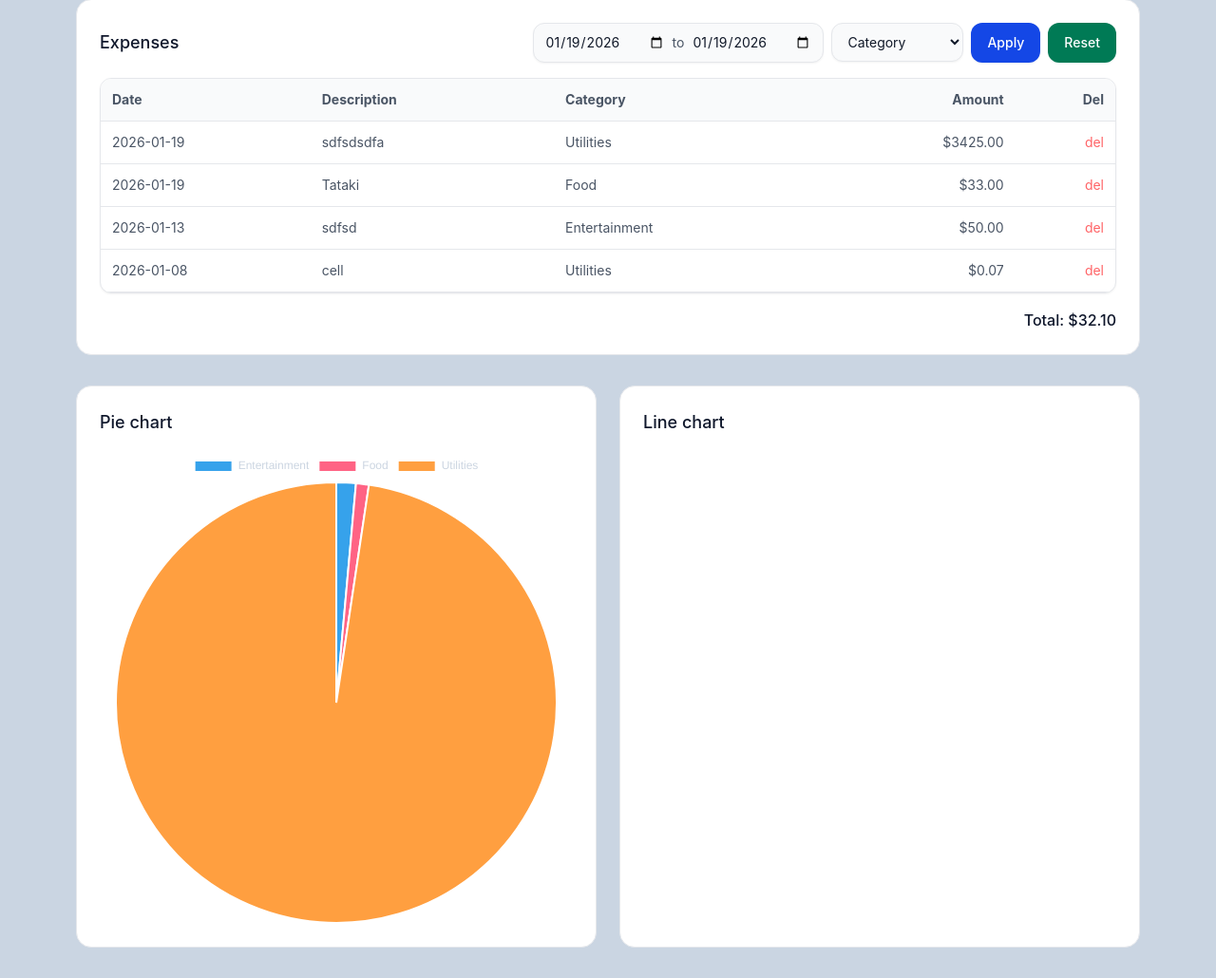
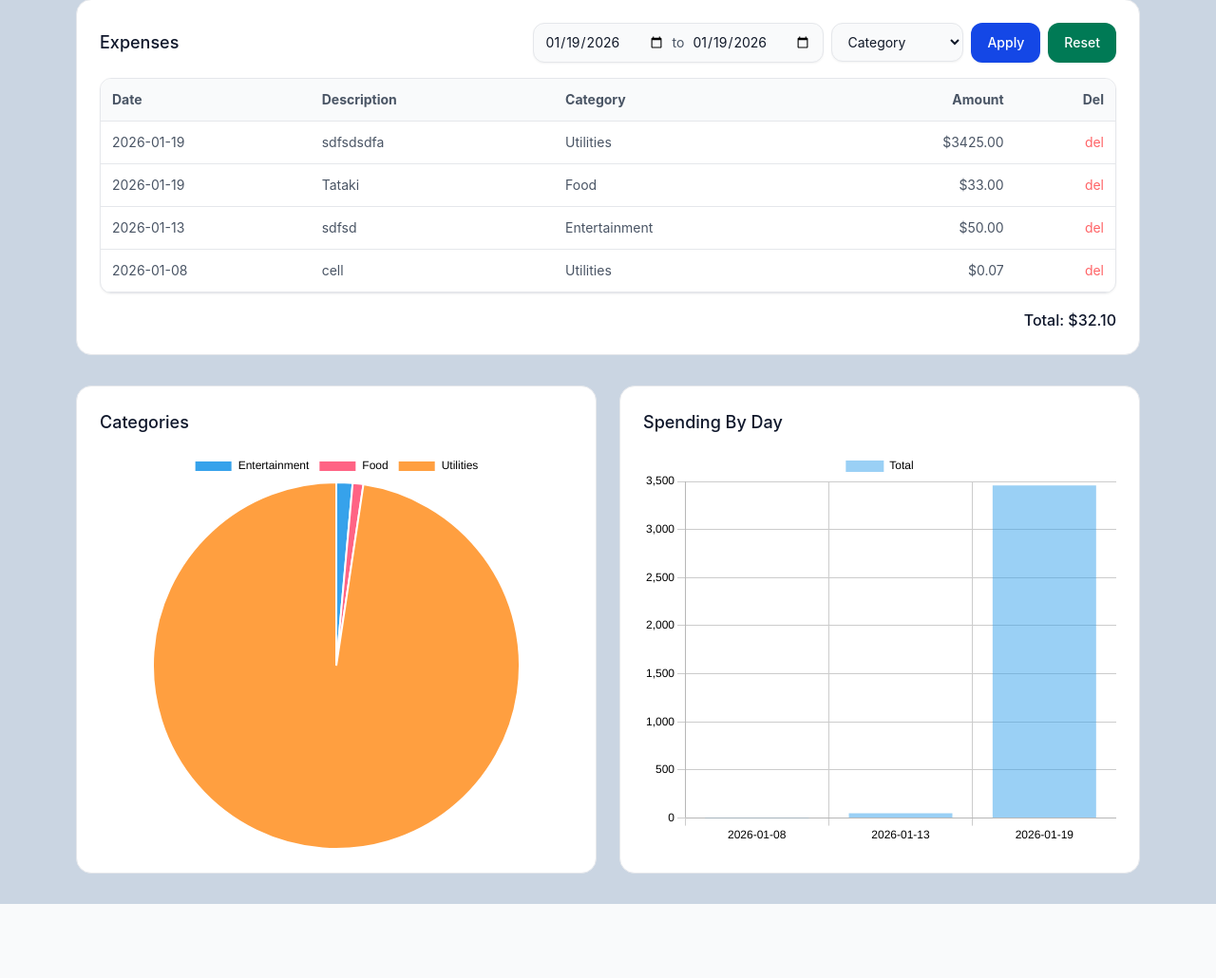
Before and after one commit to gracech1/ai-receipt-tracker, a Flask app: page / in a window 1280 px wide. Shown: the part 485-1515 px from the top of the page at 95% size. After the commit the page ends 1437 px from the top, so only its background shows below. Run offline with Flask 3, Linux system fonts and the light colour scheme; some libraries are stand-ins or nearby versions.

Commit message:
added graphs

```diff
--- a/templates/index.html
+++ b/templates/index.html
@@ -230,14 +230,16 @@
         <div
           class="rounded-2xl bg-neutral-primary-soft p-6 border border-default"
         >
-          <h2 class="text-lg font-medium mb-4">Pie chart</h2>
-          <canvas id="pieChart" height="140"></canvas>
+          <h2 class="text-lg font-medium mb-4">Categories</h2>
+          <div class="h-140 w-full">
+            <canvas id="pieChart" height="420"></canvas>
+          </div>
         </div>
         <div
           class="rounded-2xl bg-neutral-primary-soft p-6 border border-default"
         >
-          <h2 class="text-lg font-medium mb-4">Line chart</h2>
-          <canvas id="lineChart" height="140"></canvas>
+          <h2 class="text-lg font-medium mb-4">Spending By Day</h2>
+          <canvas id="barChart" height="250"></canvas>
         </div>
         <script>
           const catLabels = {{(cat_labels or []) | tojson}}
@@ -245,43 +247,47 @@
           const dayLabels = {{(day_labels or []) | tojson}}
           const dayValues = {{(day_values or []) | tojson}}
 
-          // Cat Chart
+          // Pie Chart
           if (document.getElementById('pieChart')){
             const catCtx = document.getElementById('pieChart').getContext('2d');
             new Chart(catCtx, {
               type: 'pie',
-              data: {labels: catLabels, datasets: [{data: catValues}]},
-              options: {plugins: {legend: {labels: {color: '#cbd5e1'}}}}
+              data: { labels: catLabels, datasets: [{ data: catValues }] },
+              options: {
+                responsive: true,
+                maintainAspectRatio: false,
+                plugins: { legend: { labels: { color: '#000000' } } }
+              }
             })
           }
 
-          // Day Chart
-          if (document.getElementById('lineChart')){
-            const ctx = document.getElementById('lineChart');
-
-            new Chart(ctx, {
-              type: "line",
+          // Bar Chart
+        if (document.getElementById('barChart')){
+          const dayCtx = document.getElementById('barChart').getContext('2d');
+          new Chart(dayCtx, {
+            type: 'bar',
             data: {
-                labels: xValues,
+              labels: dayLabels,
               datasets: [{
-                  fill: false,
-                  lineTension: 0,
-                  backgroundColor: "rgba(0,0,255,1.0)",
-                  borderColor: "rgba(0,0,255,0.1)",
-                  data: yValues
+                label: 'Total',
+                data: dayValues
               }]
             },
             options: {
               plugins: {
-                  legend: {display:false},
-                  title: {
-                    display: true,
-                    text: "House Prices vs. Size",
-                    font: {size:16}
+              legend: {
+                labels: {
+                  color: '#000000'
                   }
                 }
+              },
+
+              scales: {
+                x: {ticks: {color: '#000000'}, grid: {color: '#cccccc'}},
+                y: {ticks: {color: '#000000'}, grid: {color: '#cccccc'}}
               }
-            });
+            }
+          })
         }
       </script>
       </section>
```
Also changed, not shown: instance/expenses.db. Lines whose indentation alone changed are shown as unchanged.
